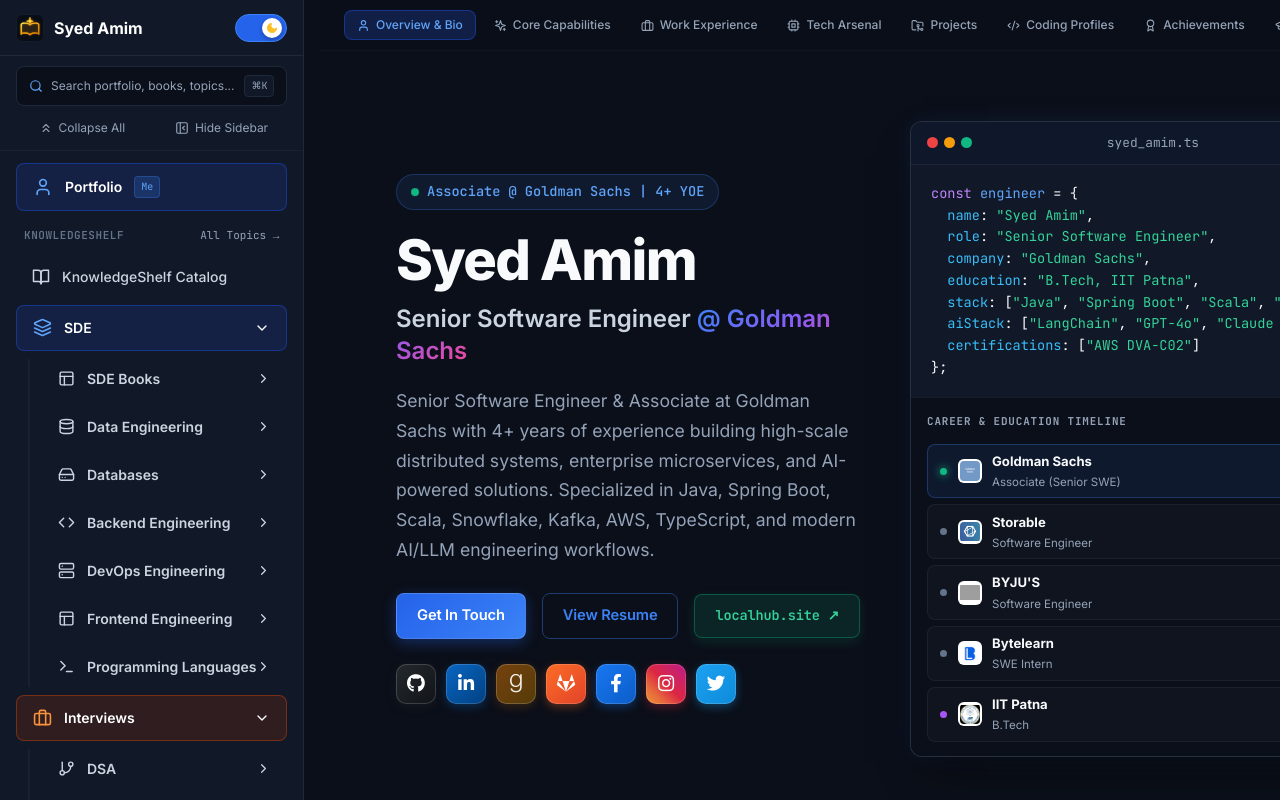
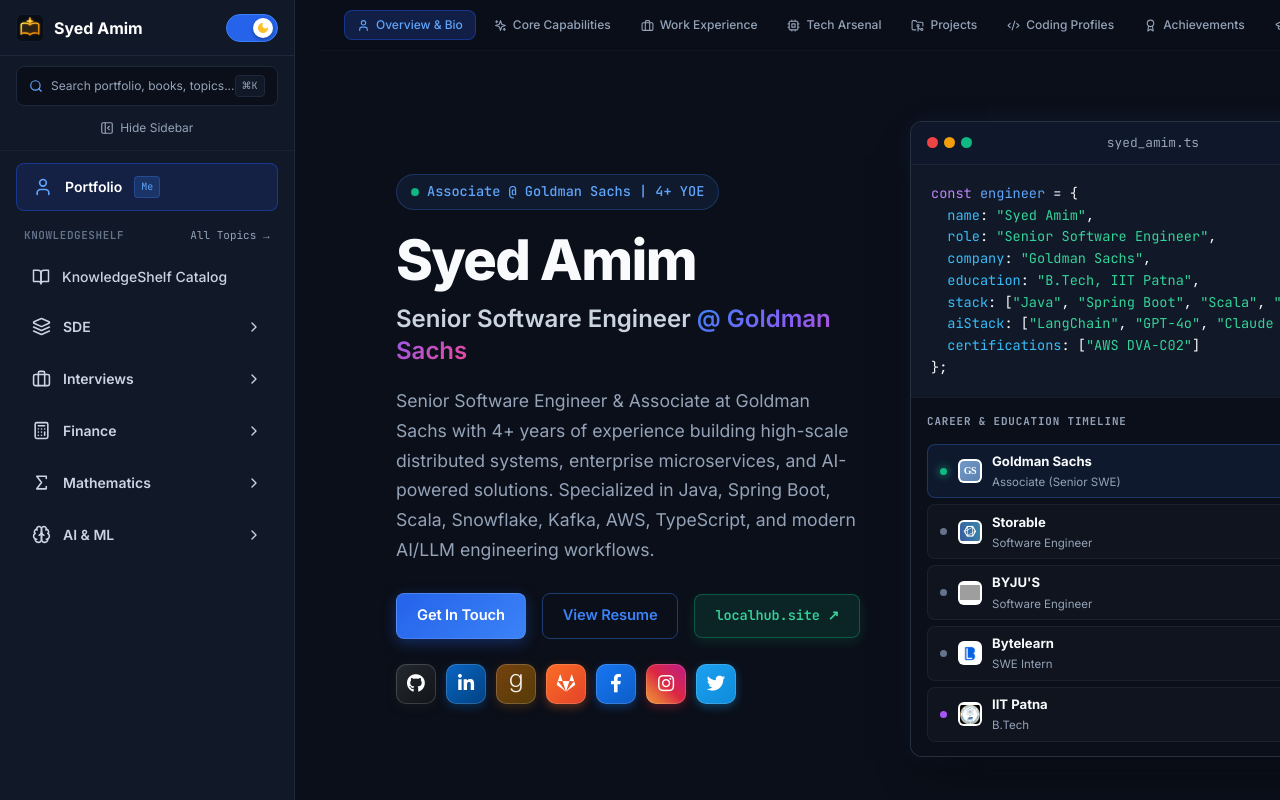
Before and after one commit to Insh72amim/syedamim, a React (Vite) app: page / in a window 1280 px wide. Built offline with nearby package versions, Linux system fonts and the light colour scheme; grey boxes are pictures that could not be loaded.

Commit message:
chore: fixed

```diff
--- a/src/components/Layout.jsx
+++ b/src/components/Layout.jsx
@@ -43,14 +43,11 @@ const Layout = () => {
   const [isMobile, setIsMobile] = useState(false);
   const [mobileSidebarOpen, setMobileSidebarOpen] = useState(false);
 
-  // Portfolio is at the top of the sidebar and opened by default
-  const [isPortfolioExpanded, setIsPortfolioExpanded] = useState(true);
   const [activePortfolioSection, setActivePortfolioSection] =
     useState("greeting");
 
-  const [expandedSuperCategories, setExpandedSuperCategories] = useState(() =>
-    superCategories.map((group) => group.id)
-  );
+  // All KnowledgeShelf categories & superCategories collapsed by default
+  const [expandedSuperCategories, setExpandedSuperCategories] = useState([]);
   const [expandedCategories, setExpandedCategories] = useState([]);
 
   const isPortfolioRoute = location.pathname === "/";
@@ -315,9 +312,7 @@ const Layout = () => {
   };
 
   const hasAnyExpanded =
-    isPortfolioExpanded ||
-    expandedCategories.length > 0 ||
-    expandedSuperCategories.length > 0;
+    expandedCategories.length > 0 || expandedSuperCategories.length > 0;
 
   useEffect(() => {
     const handleResize = () => {
@@ -354,7 +349,6 @@ const Layout = () => {
           <Link
             to="/"
             onClick={() => {
-              setIsPortfolioExpanded(true);
               if (isMobile) setMobileSidebarOpen(false);
             }}
             className="flex items-center gap-2.5 hover:opacity-90 transition-opacity"
@@ -400,7 +394,6 @@ const Layout = () => {
             {hasAnyExpanded && (
               <button
                 onClick={() => {
-                  setIsPortfolioExpanded(false);
                   setExpandedCategories([]);
                   setExpandedSuperCategories([]);
                 }}
--- a/src/portfolio.js
+++ b/src/portfolio.js
@@ -8,7 +8,7 @@ import localhubImg from "./assets/images/localhub.svg";
 import certificateVaultImg from "./assets/images/certificate_vault.svg";
 import iitpImg from "./assets/images/iitp.png";
 import cbseImg from "./assets/images/cbse.png";
-import goldmanSachsImg from "./assets/images/goldmansachs.png";
+import goldmanSachsImg from "./assets/images/goldmansachs.svg";
 import storableImg from "./assets/images/storable.png";
 import byjusImg from "./assets/images/byjus.png";
 import bytelearnImg from "./assets/images/bytelearn.png";
```
Also changed, not shown: src/assets/images/goldmansachs.svg (added).
